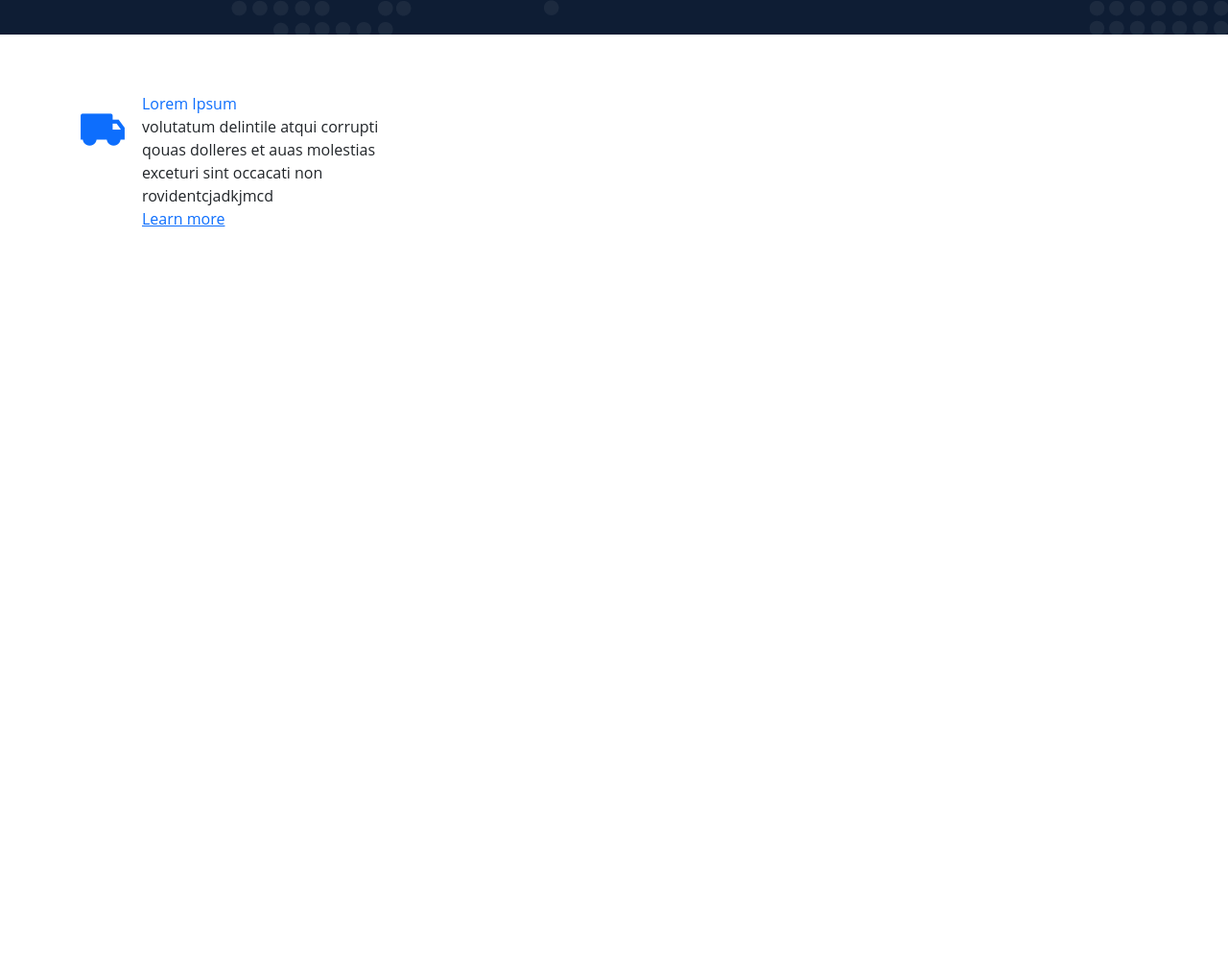
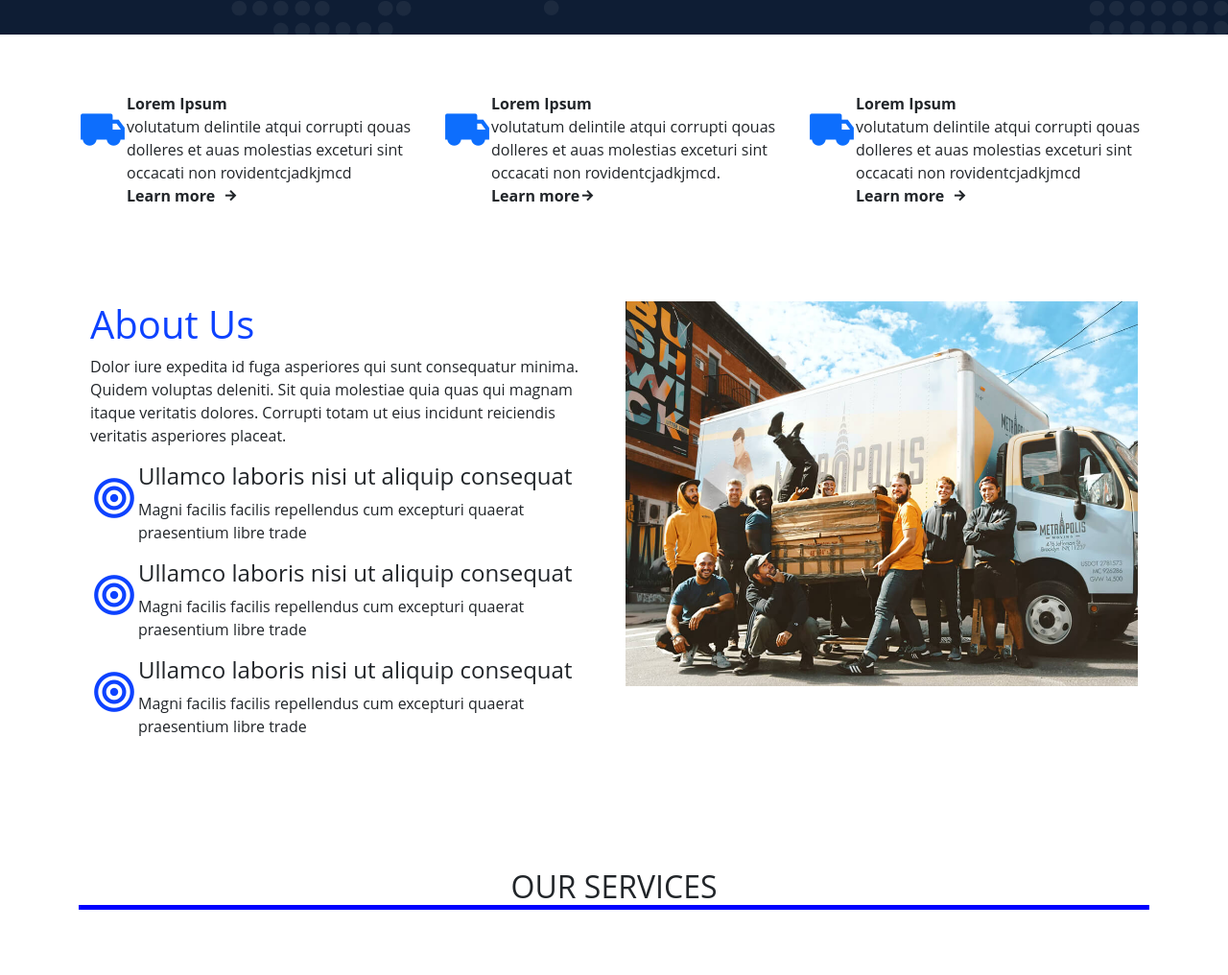
Before and after one commit to RAPHAPOMA/logis, a plain HTML site: page index.html in a window 1280 px wide. Shown: the part 632-1648 px from the top of the page at 96% size. Before the commit the page ends 932 px from the top, so only its background shows below. Drawn offline with nearby package versions, Linux system fonts and the light colour scheme.

Commit message:
working on services

```diff
--- a/css/style.css
+++ b/css/style.css
@@ -48,3 +48,20 @@ section{
 .asake{
     font-size: 50px;
 }
+
+.aza{
+    font-size: 50px;
+    color: #0D42FF;
+}
+
+.coti{
+    margin-top: 6rem;
+}
+
+.rexy{
+    color: #0D42FF;
+}
+
+.jeremy{
+    border-bottom: 5px solid blue;
+}
--- a/index.html
+++ b/index.html
@@ -71,7 +71,7 @@
                          ullam occaecati odio est possimus vel reprehenderit.</p>
                        <div class="ronaldo align-items-center ">
                         <div class="input-group mb-3">
-                          <input type="text" class="form-control" placeholder="zip code or city" aria-label="Recipient's username" aria-describedby="basic-addon2">
+                          <input type="text" class="form-control" placeholde\r="zip code or city" aria-label="Recipient's username" aria-describedby="basic-addon2">
                           <button class="Search bg-primary">search</button>
                         </div>
 
@@ -108,44 +108,153 @@
 
       <section id="firstmain">
         <div class="container-lg">
-          <div class="row align-items-start">
-            <div class="col col-lg-4 d-flex gap-3">
+          <div class="row ">
+            <div class="col-lg-4 d-flex ">
               <div class="icons text-decoration-none">
                 <a href="" class="asake text-decoration-none"><i class="ri-truck-fill"></i></a>
               </div>
               <div class="words text-decoration-none">
-                <a href="" class="lorem text-decoration-none">Lorem Ipsum</a>
+                <a href="" class="lorem text-decoration-none fw-bold text-dark">Lorem Ipsum</a>
                 <div class="organise">
                   <a href="" class="text-decoration-none text-dark">volutatum delintile atqui corrupti qouas dolleres et auas molestias exceturi sint occacati
                     non rovidentcjadkjmcd
                   </a>
                 </div>
 
-                <div class="sneeze ">
+                <div class="sneeze d-flex gap-2">
                   <div class="learn">
-                    <a href="">Learn more</a>
-
+                    <a href="" class="text-decoration-none text-dark fw-bold">Learn more</a>
                   </div>
+                  <div class="arrow">
+                    <a href="" class="text-decoration-none text-dark fw-bold"><i class="ri-arrow-right-line"></i></a>
+                  </div>
+                </div>
+              </div>
 
 
+            </div>
+
+            <div class="col-lg-4 d-flex ">
+              <div class="icons text-decoration-none">
+                <a href="" class="asake text-decoration-none"><i class="ri-truck-fill"></i></a>
+              </div>
+              <div class="words text-decoration-none">
+                <a href="" class="lorem text-decoration-none fw-bold text-dark">Lorem Ipsum</a>
+                <div class="organise">
+                  <a href="" class="text-decoration-none text-dark">volutatum delintile atqui corrupti qouas dolleres et auas molestias exceturi sint occacati
+                    non rovidentcjadkjmcd.
+                  </a>
+                </div>
+
+                <div class="sneeze d-flex">
+                  <div class="learn">
+                    <a href="" class="text-decoration-none text-dark fw-bold">Learn more</a>
+                  </div>
+                  <div class="arrow">
+                    <a href="" class="text-decoration-none text-dark fw-bold"><i class="ri-arrow-right-line"></i></a>
+                  </div>
+                </div>
+              </div>
+
+
+            </div>
+
+            <div class="col-lg-4 d-flex">
+              <div class="icons text-decoration-none">
+                <a href="" class="asake text-decoration-none"><i class="ri-truck-fill"></i></a>
+              </div>
+              <div class="words text-decoration-none">
+                <a href="" class="lorem text-decoration-none fw-bold text-dark">Lorem Ipsum</a>
+                <div class="organise">
+                  <a href="" class="text-decoration-none text-dark">volutatum delintile atqui corrupti qouas dolleres et auas molestias exceturi sint occacati
+                    non rovidentcjadkjmcd
+                  </a>
+                </div>
+
+                <div class="sneeze d-flex gap-2">
+                  <div class="learn">
+                    <a href="" class="text-decoration-none text-dark fw-bold">Learn more</a>
+                  </div>
+                  <div class="arrow">
+                    <a href="" class="text-decoration-none text-dark fw-bold"><i class="ri-arrow-right-line"></i></a>
+                  </div>
+                </div>
+              </div>
+
+
+            </div>
+
+          </div>
+          <div class="coti container-lg ">
+
+          <div class="row">
+            <div class="older col-lg-6">
+              <div class="left">
+                <h1 class="rexy">About Us</h1>
+                <p>Dolor iure expedita id fuga asperiores qui sunt consequatur
+                   minima. Quidem voluptas deleniti. Sit quia molestiae quia
+                  quas qui magnam itaque veritatis dolores. Corrupti totam ut
+                  eius incidunt reiciendis veritatis asperiores placeat.</p>
+              </div>
+
+              <div class="eco d-flex">
+                <div class="aza">
+                  <i class="ri-focus-2-line"></i>
+                </div>
+
+                <div class="nut">
+                  <h4>Ullamco laboris nisi ut aliquip consequat</h4>
+                  <p>Magni facilis facilis repellendus cum excepturi quaerat praesentium libre trade</p>
 
                 </div>
+              </div>
 
+              <div class="eco d-flex">
+                <div class="aza">
+                  <i class="ri-focus-2-line"></i>
+                </div>
 
+                <div class="nut">
+                  <h4>Ullamco laboris nisi ut aliquip consequat</h4>
+                  <p>Magni facilis facilis repellendus cum excepturi quaerat praesentium libre trade</p>
 
+                </div>
+              </div>
 
+              <div class="eco d-flex">
+                <div class="aza">
+                  <i class="ri-focus-2-line"></i>
+                </div>
 
+                <div class="nut">
+                  <h4>Ullamco laboris nisi ut aliquip consequat</h4>
+                  <p>Magni facilis facilis repellendus cum excepturi quaerat praesentium libre trade</p>
 
-
+                </div>
               </div>
 
             </div>
 
+            <div class="col col-lg-6">
+              <a href="https://www.youtube.com/watch?v=LXb3EKWsInQ"><img src="/image/about.jpg" alt="" class="youtube img-fluid"></a>
+            </div>
+          </div>
+          </div>
+        </div>
+      </section>
+
+      <section id="topics">
+        <div class="container-lg">
+          <div class="text-center mb-6">
+            <h2 class="jeremy">OUR SERVICES</h2>
+
           </div>
 
-        </div>
+         <div class="row justify-content-center align-items-center gap-4">
 
-      </section>
+         </div>
+       </div>
+  </section>
 
 
 
```
Also changed, not shown: image/about.jpg (added).
